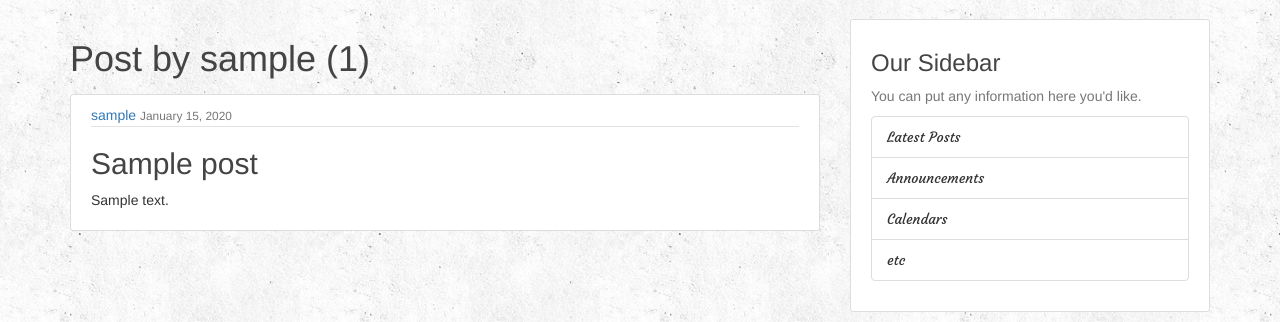
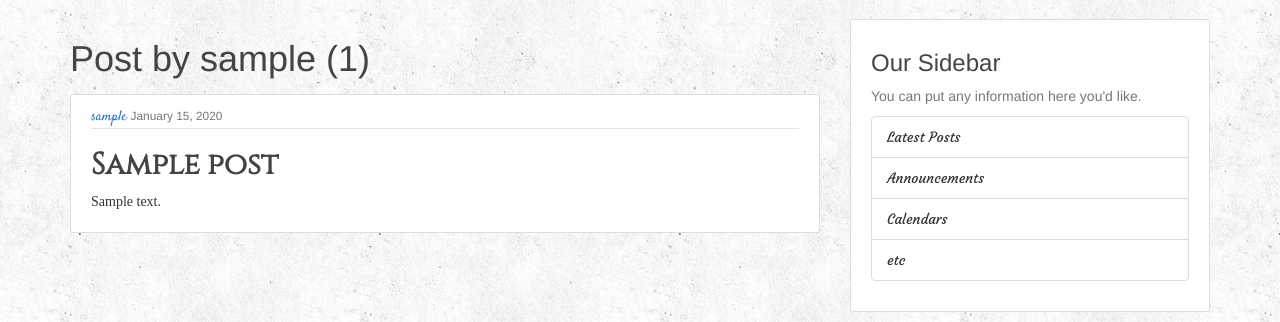
Before and after one commit to mohsen-ameli/Persian-Empire, a Django app: a page that uses blog/templates/blog/base.html in a window 1280 px wide. Shown: the part 51-373 px from the top of the page. Run offline with Django 3.2, Linux system fonts and the light colour scheme; tables that the repository leaves empty hold one stand-in row (values such as "Sample post"); some libraries are stand-ins or nearby versions.

Commit message:
FONTS UPDATED

```diff
--- a/blog/static/blog/style.css
+++ b/blog/static/blog/style.css
@@ -10,7 +10,7 @@ body{
 }
 
 .title-font {
-  font-family: 'Indie Flower', cursive;
+  font-family: 'Cinzel', serif;
 }
 
 .content-font {
--- a/blog/templates/blog/base.html
+++ b/blog/templates/blog/base.html
@@ -15,8 +15,6 @@
     <link href="https://fonts.googleapis.com/css?family=Courgette&display=swap" rel="stylesheet">
     <link rel="stylesheet" type="text/css" href="{% static 'blog/style.css' %}">
     <link rel="stylesheet" type="text/css" href="{% static 'blog/main.css' %}">
-    <script src="https://ajax.googleapis.com/ajax/libs/jquery/1.12.0/jquery.min.js"></script>
-    <script src="https://maxcdn.bootstrapcdn.com/bootstrap/3.3.7/js/bootstrap.min.js"></script>
     {% if title %}
       <title>My Blog - {{ title }}</title>
     {% else %}
@@ -133,5 +131,8 @@
         <script src="https://code.jquery.com/jquery-3.2.1.slim.min.js" integrity="sha384-KJ3o2DKtIkvYIK3UENzmM7KCkRr/rE9/Qpg6aAZGJwFDMVNA/GpGFF93hXpG5KkN" crossorigin="anonymous"></script>
         <script src="https://cdnjs.cloudflare.com/ajax/libs/popper.js/1.12.9/umd/popper.min.js" integrity="sha384-ApNbgh9B+Y1QKtv3Rn7W3mgPxhU9K/ScQsAP7hUibX39j7fakFPskvXusvfa0b4Q" crossorigin="anonymous"></script>
         <script src="https://maxcdn.bootstrapcdn.com/bootstrap/4.0.0/js/bootstrap.min.js" integrity="sha384-JZR6Spejh4U02d8jOt6vLEHfe/JQGiRRSQQxSfFWpi1MquVdAyjUar5+76PVCmYl" crossorigin="anonymous"></script>
+
+        <script src="https://ajax.googleapis.com/ajax/libs/jquery/1.12.0/jquery.min.js"></script>
+        <script src="https://maxcdn.bootstrapcdn.com/bootstrap/3.3.7/js/bootstrap.min.js"></script>
   </body>
 </html>
--- a/blog/templates/blog/home.html
+++ b/blog/templates/blog/home.html
@@ -3,7 +3,7 @@
 {% block content %}
   {% for post in posts %}
     <!-- Title -->
-    <link href="https://fonts.googleapis.com/css?family=Indie+Flower&display=swap" rel="stylesheet">
+    <link href="https://fonts.googleapis.com/css?family=Cinzel&display=swap" rel="stylesheet">
     <!-- content -->
     <link href="https://fonts.googleapis.com/css?family=Merriweather&display=swap" rel="stylesheet">
     <!-- Name Font -->
@@ -21,7 +21,7 @@
           <small class="text-muted">{{ post.release_date|date:"F d, Y" }}</small>
         </div>
         <h2 class="title-font"><a class="article-title" href="{% url 'post-detail' post.id%}"><strong>{{ post.title }}</strong></a></h2>
-        <p class="article-content">{{ post.content|safe }}</p>
+        <p class="article-content content-font">{{ post.content|safe }}</p>
       </div>
     </article>
 
--- a/blog/templates/blog/post_detail.html
+++ b/blog/templates/blog/post_detail.html
@@ -2,7 +2,7 @@
 {% load staticfiles %}
 {% block content %}
   <!-- Title -->
-  <link href="https://fonts.googleapis.com/css?family=Indie+Flower&display=swap" rel="stylesheet">
+  <link href="https://fonts.googleapis.com/css?family=Cinzel&display=swap" rel="stylesheet">
   <!-- content -->
   <link href="https://fonts.googleapis.com/css?family=Merriweather&display=swap" rel="stylesheet">
   <!-- Name Font -->
--- a/blog/templates/blog/user_posts.html
+++ b/blog/templates/blog/user_posts.html
@@ -1,17 +1,18 @@
 {% extends "blog/base.html" %}
 {% load staticfiles %}
 {% block content %}
+  <link href="https://fonts.googleapis.com/css?family=Cinzel&display=swap" rel="stylesheet">
   <link rel="stylesheet" type="text/css" href="{% static 'blog/style.css' %}">
   <h1 class="mb-3">Post by {{ view.kwargs.username }} ({{ page_obj.paginator.count }})</h1>
   {% for post in posts %}
     <article class="media content-section">
       <div class="media-body">
         <div class="article-metadata">
-          <a class="mr-2" href="{% url 'user-post' post.author.username %}">{{ post.author }}</a>
+          <a class="mr-2 name-font" href="{% url 'user-post' post.author.username %}">{{ post.author }}</a>
           <small class="text-muted">{{ post.release_date|date:"F d, Y" }}</small>
         </div>
-        <h2><a class="article-title" href="{% url 'post-detail' post.id%}">{{ post.title }}</a></h2>
-        <p class="article-content">{{ post.content|safe }}</p>
+        <h2 class="title-font"><a class="article-title" href="{% url 'post-detail' post.id%}"><strong>{{ post.title }}</strong></a></h2>
+        <p class="article-content content-font">{{ post.content|safe }}</p>
       </div>
     </article>
   {% endfor %}
```
